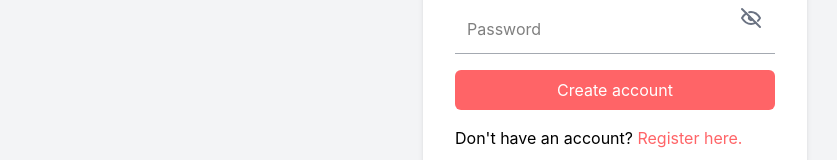
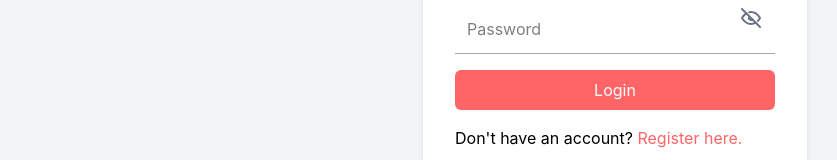
Before and after one commit to Miketryartd/Mike-University---Frontend, a React (Vite) app: page /Login in a window 1280 px wide. Shown: the part 272-432 px from the top of the page, without its empty margins (25-862 px from the left). Built offline with nearby package versions, Linux system fonts and the light colour scheme; no server answers.

Commit message:
fix button label lol

```diff
--- a/src/pages/Login.tsx
+++ b/src/pages/Login.tsx
@@ -127,7 +127,7 @@ export default function Login() {
               className="bg-red-400 text-white hover:bg-red-600 rounded-md cursor-pointer p-2"
               type="submit"
             >
-              Create account
+              Login
             </button>
             <p>
               Don't have an account?{" "}
```
